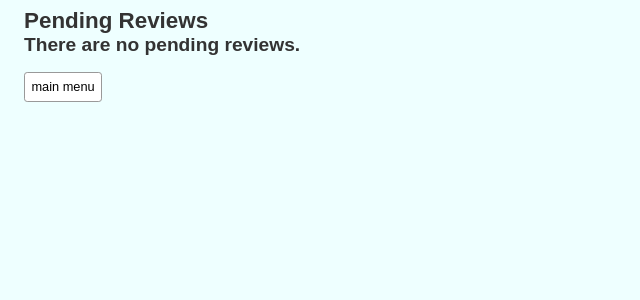
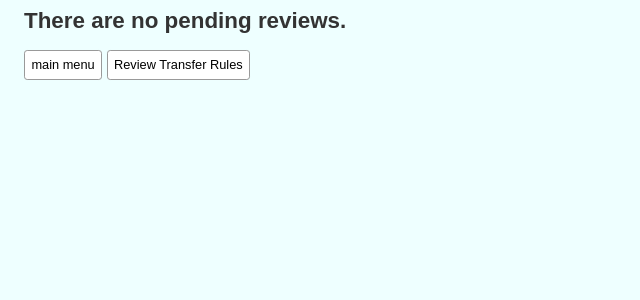
Before and after one commit to cvickery/transfer_app, a Flask app: page /pending in a window 1280 px wide. Shown: the top 300 px of the page, without its empty margins (0-640 px from the left). Run offline with Flask 2, Linux system fonts and the light colour scheme; data that the repository does not hold is empty; some libraries are stand-ins or nearby versions.

Commit message:
Cleaning up presentation when confirming reviews.

```diff
--- a/main.py
+++ b/main.py
@@ -914,35 +914,37 @@ def pending():
   cursor.execute("""
     select email, reviews, to_char(when_entered, 'Month DD, YYYY HH12:MI am') as when_entered
       from pending_reviews""")
-  rows = ''
+  if cursor.rowcount == 0:
+    return render_template('review_rules.html', result=Markup("""
+        <h1>There are no pending reviews.</h1>
+        <p>
+          <a href="/"><button>main menu</button></a>
+          <a href="/review_rules"><button>Review Transfer Rules</button></a>
+        </p>
+        """))
+  result = '<h1>Pending Reviews</h1>'
   for pending in cursor.fetchall():
-    rows += format_pending(pending)
+    reviews = json.loads(pending.reviews)
+    suffix = 's'
+    if len(reviews) == 1:
+      suffix = ''
+    result += f"""
+    <details>
+      <summary>{len(reviews)} review{suffix} by {pending.email} on {pending.when_entered}</summary>
+      <table>
+        <tr><th>Rule</th><th>Type</th><th>Comment</th></tr>"""
+    for review in reviews:
+      result += f"<tr><td>{review['rule_key']}</td><td>{review['event_type']}</td><td>{review['comment_text']}</td></tr>"
+    result += '</table></details>'
   cursor.close()
   conn.close()
 
-  if rows == '':
-    table = '<h2>There are no pending reviews.</h2>'
-  else:
-    table = '<table>{}</table>'.format(rows)
-  result = """
-  <h1>Pending Reviews</h1>
-  {}
-  <p><a href="/"><button>main menu</button></a></p>
-  """.format(table)
+  result += """
+  <p>
+    <a href="/"><button>main menu</button></a>
+    <a href="/review_rules"><button>Review Transfer Rules</button></a>
+  </p>"""
   return render_template('review_rules.html', result=Markup(result))
-
-
-# format_pending()
-# -------------------------------------------------------------------------------------------------
-def format_pending(item):
-  """ Generate a table row that describes pending reviews.
-  """
-  reviews = json.loads(item['reviews'])
-  suffix = 's'
-  if len(reviews) == 1:
-    suffix = ''
-  return """<tr><td>{} review{} by {} on {}</td></tr>
-  """.format(len(reviews), suffix, item['email'], item['when_entered'])
 
 
 # CONFIRMATION PAGE
@@ -974,6 +976,7 @@ def confirmation(token):
   <h1>Confirmation</h1>
   <p>Review Report ID: {}</p>
   {}
+  <p><a href="/"><button>main menu</button></a></p>
     """.format(token, msg)
   return render_template('review_rules.html', result=Markup(result))
 
--- a/rule_history.py
+++ b/rule_history.py
@@ -51,5 +51,6 @@ def rule_history(rule_key):
               </tr>
               {}
             </table>
+            <p><a href="/"><button>main menu</button></a></p>
            """.format(rule_key, format_rule_by_key(rule_key)[1], history_rows)
   return result
--- a/static/css/review_rules.css
+++ b/static/css/review_rules.css
@@ -16,16 +16,19 @@ body {
   font-style: italic;
 }
 
-.instructions {
+summary, .instructions {
   margin: 0.5em;
   padding: 0.5em;
-  width: 50vw;
+  max-width: 600px;
   background-color: #fff;
   color: #666;
   border: 1px solid #999;
   border-radius: 0.5em;
 }
 
+details table {
+  margin: 0 1em;
+}
 button:disabled {
   color:#999;
 }
```
